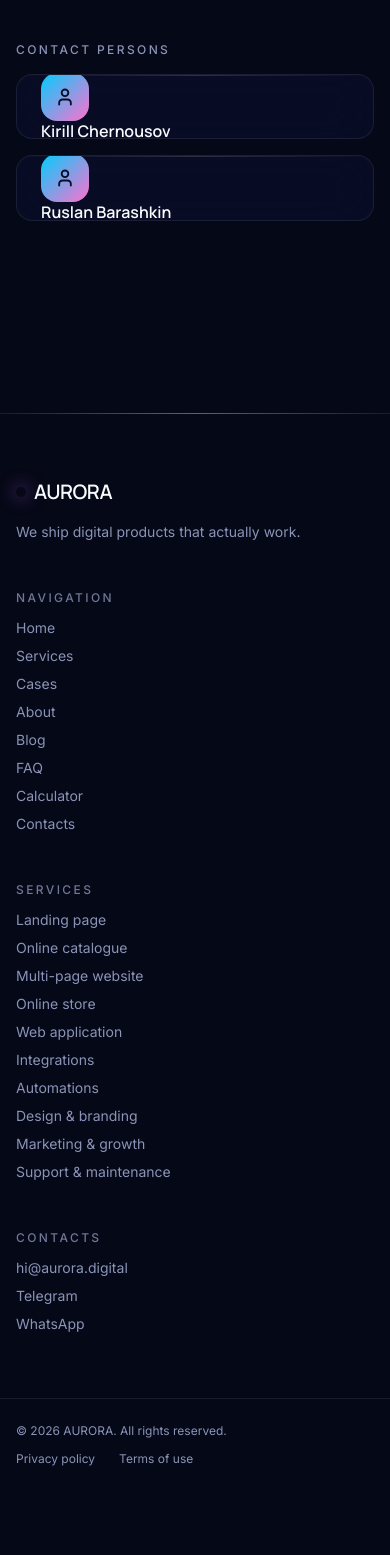
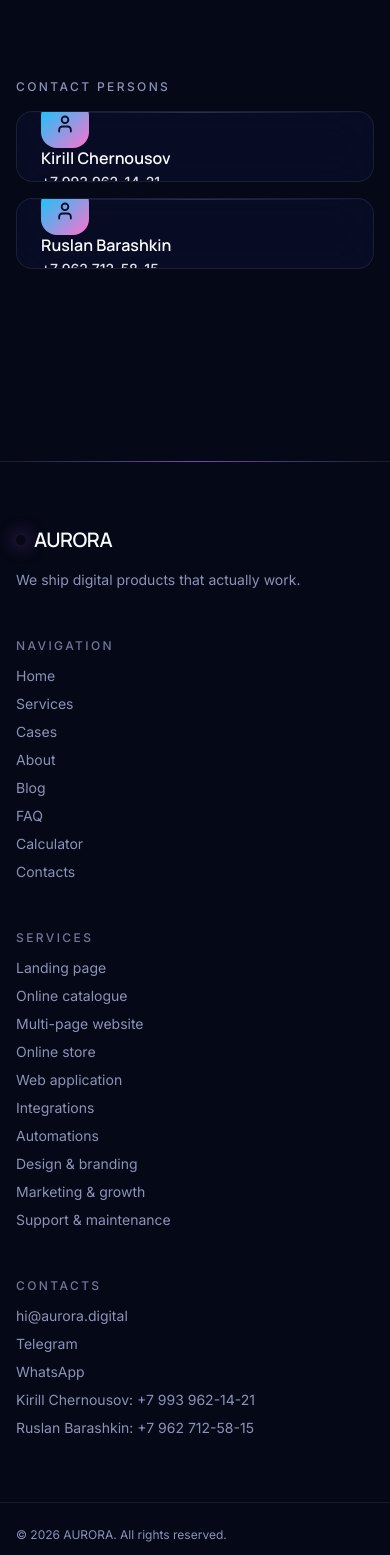
Before and after one commit to lavinarba-oss/aurora-site, a Next.js app: page /en/contacts in a window 390 px wide. Shown: the part 1771-3326 px from the top of the page. Before the commit the page ends 3262 px from the top, so only its background shows below. Built offline with nearby package versions, Linux system fonts and the light colour scheme; no server answers.

Commit message:
Add contact persons phone numbers to contacts block and footer (tel: links)

```diff
--- a/messages/en.json
+++ b/messages/en.json
@@ -440,11 +440,11 @@
       "people": [
         {
           "name": "Kirill Chernousov",
-          "role": ""
+          "phone": "+7 993 962-14-21"
         },
         {
           "name": "Ruslan Barashkin",
-          "role": ""
+          "phone": "+7 962 712-58-15"
         }
       ]
     }
--- a/messages/ru.json
+++ b/messages/ru.json
@@ -440,11 +440,11 @@
       "people": [
         {
           "name": "Черноусов Кирилл",
-          "role": ""
+          "phone": "+7 993 962-14-21"
         },
         {
           "name": "Барашкин Руслан",
-          "role": ""
+          "phone": "+7 962 712-58-15"
         }
       ]
     }
--- a/src/app/[locale]/contacts/page.tsx
+++ b/src/app/[locale]/contacts/page.tsx
@@ -38,7 +38,12 @@
   const tHero = await getTranslations("contacts.hero");
   const tCh = await getTranslations("contacts.channels");
   const tTeam = await getTranslations("contacts.team");
-  const team = tTeam.raw("people") as { name: string; role?: string }[];
+  const team = tTeam.raw("people") as {
+    name: string;
+    role?: string;
+    phone?: string;
+  }[];
+  const telHref = (phone: string) => `tel:${phone.replace(/[^+\d]/g, "")}`;
 
   const channels = [
     {
@@ -153,6 +158,14 @@
                   {p.role ? (
                     <span className="text-sm text-muted-foreground">{p.role}</span>
                   ) : null}
+                  {p.phone ? (
+                    <a
+                      href={telHref(p.phone)}
+                      className="text-sm font-medium text-foreground/90 transition-colors hover:text-[var(--aurora-cyan)]"
+                    >
+                      {p.phone}
+                    </a>
+                  ) : null}
                 </div>
               </GlowCard>
             ))}
--- a/src/components/site-footer.tsx
+++ b/src/components/site-footer.tsx
@@ -10,7 +10,10 @@
 export async function SiteFooter() {
   const tFooter = await getTranslations("footer");
   const tNav = await getTranslations("nav");
+  const tTeam = await getTranslations("contacts.team");
   const locale = (await getLocale()) as Locale;
+  const team = tTeam.raw("people") as { name: string; phone?: string }[];
+  const telHref = (phone: string) => `tel:${phone.replace(/[^+\d]/g, "")}`;
 
   return (
     <footer className="relative mt-24 border-t border-white/[0.06] bg-background">
@@ -52,6 +55,13 @@
           </FooterExternal>
           <FooterExternal href={SITE.telegram}>Telegram</FooterExternal>
           <FooterExternal href={SITE.whatsapp}>WhatsApp</FooterExternal>
+          {team
+            .filter((p) => p.phone)
+            .map((p) => (
+              <FooterExternal key={p.name} href={telHref(p.phone!)}>
+                {p.name}: {p.phone}
+              </FooterExternal>
+            ))}
         </FooterColumn>
       </div>
 
```
